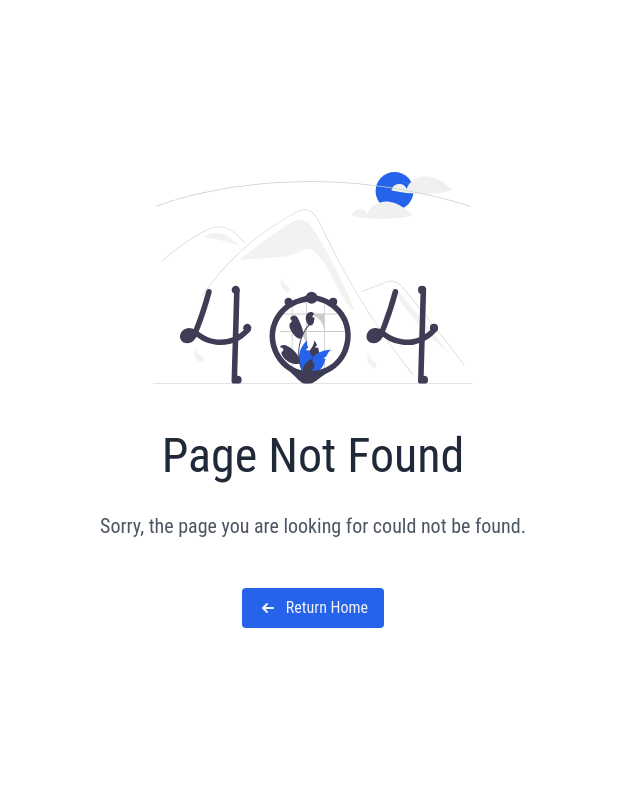
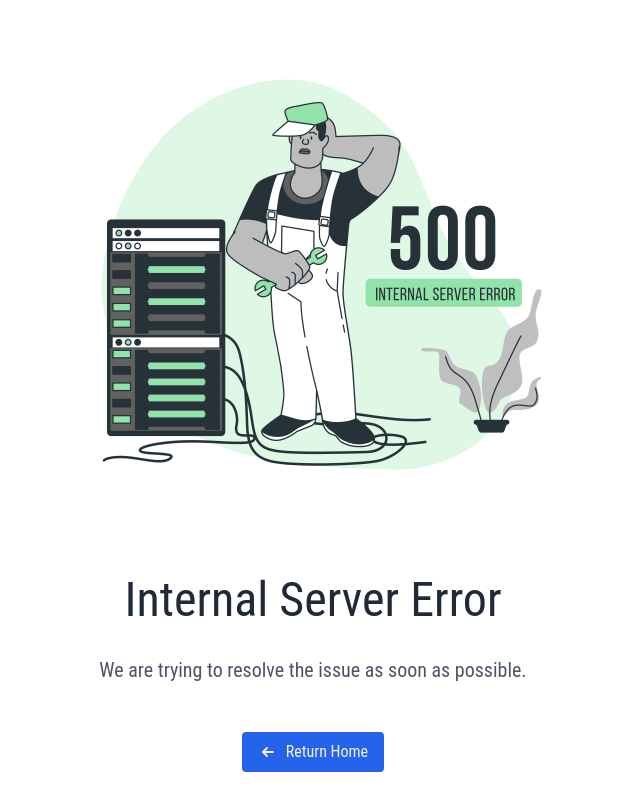
Before and after one commit to Jisan-Hasan/todo-frontend, a Next.js app: page / in a window 1280 px wide. Before the commit this address had no page. Shown: the whole page, without its empty margins (327-967 px from the left). Built offline with nearby package versions, Linux system fonts and the light colour scheme.

Commit message:
Error Page added

```diff
--- /dev/null
+++ b/src/app/error.tsx
@@ -0,0 +1,45 @@
+"use client";
+
+import Image from "next/image";
+import Link from "next/link";
+import serverErrorImage from "../assets/images/500 Internal Server Error.png";
+
+const ErrorPage = () => {
+    return (
+        <div className="w-full h-screen flex flex-col items-center justify-center">
+            <Image
+                src={serverErrorImage}
+                alt="Internal Server Error"
+                className="max-w-[500px]"
+            />
+            <div className="flex flex-col items-center justify-center">
+                <p className="text-3xl md:text-4xl lg:text-5xl text-gray-800 mt-12">
+                    Internal Server Error
+                </p>
+                <p className="md:text-lg lg:text-xl text-gray-600 mt-8">
+                    We are trying to resolve the issue as soon as possible.
+                </p>
+                <Link
+                    href="/"
+                    className="flex items-center space-x-2 bg-blue-600 hover:bg-blue-700 text-gray-100 px-4 py-2 mt-12 rounded transition duration-150"
+                >
+                    <svg
+                        xmlns="http://www.w3.org/2000/svg"
+                        className="h-5 w-5"
+                        viewBox="0 0 20 20"
+                        fill="currentColor"
+                    >
+                        <path
+                            fill-rule="evenodd"
+                            d="M9.707 14.707a1 1 0 01-1.414 0l-4-4a1 1 0 010-1.414l4-4a1 1 0 011.414 1.414L7.414 9H15a1 1 0 110 2H7.414l2.293 2.293a1 1 0 010 1.414z"
+                            clip-rule="evenodd"
+                        ></path>
+                    </svg>
+                    <span>Return Home</span>
+                </Link>
+            </div>
+        </div>
+    );
+};
+
+export default ErrorPage;
--- a/src/app/page.tsx
+++ b/src/app/page.tsx
@@ -1,5 +1,5 @@
-import NotFoundPage from "./not-found";
+import ErrorPage from "./error";
 
 export default function Home() {
-    return <NotFoundPage />;
+    return <ErrorPage />;
 }
```
Also changed, not shown: src/assets/images/500 Internal Server Error.png (added).
